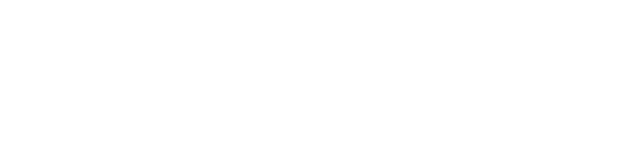
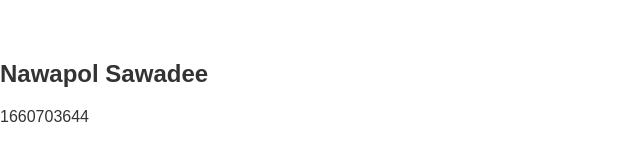
Before and after one commit to pondpondnakub/lab-ecoworld, a plain HTML site: page index.html in a window 1280 px wide. Shown: the whole page, without its empty margins (0-640 px from the left). Drawn offline with Linux system fonts and the light colour scheme.

Commit message:
Add header and p

```diff
--- a/index.html
+++ b/index.html
@@ -15,6 +15,7 @@
 
     <div class="container">
         </div>
-
+        <h2>Nawapol Sawadee</h2>
+        <p>1660703644</p>
     </body>
 </html>
```
